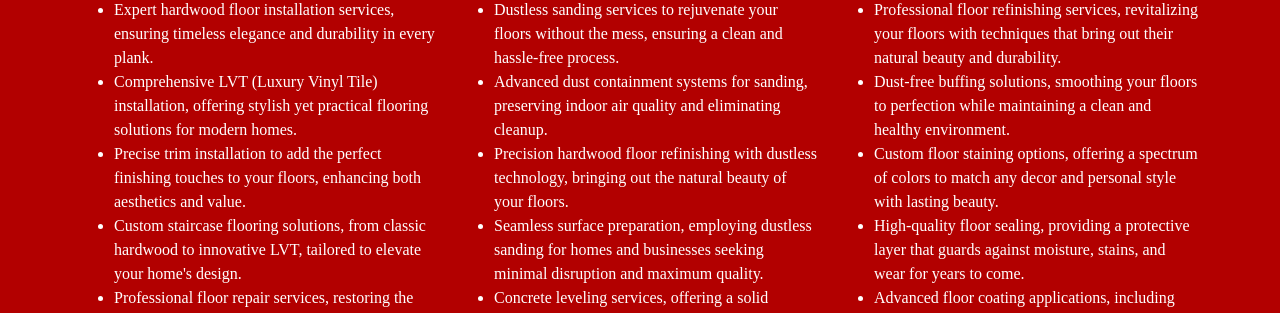
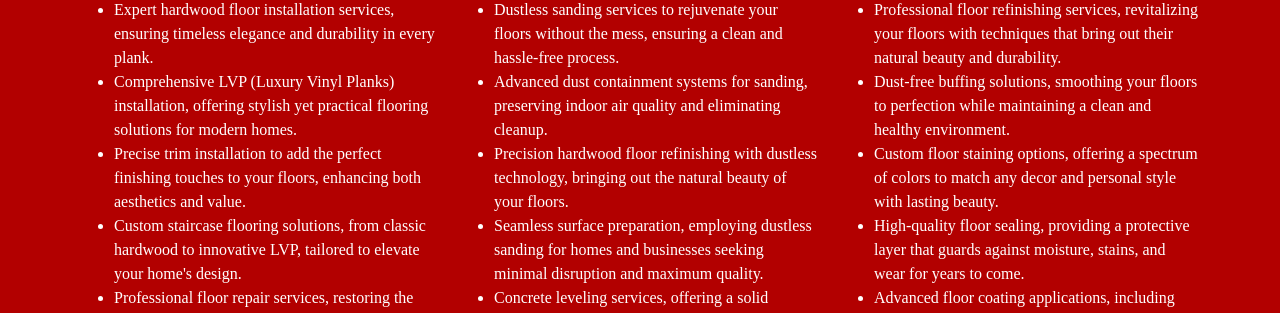
Before and after one commit to J4bush005/affordablehardwoodkc, a React (Create React App) app: page /About-Us in a window 1280 px wide. Shown: the part 628-941 px from the top of the page. Built offline with nearby package versions, Linux system fonts and the light colour scheme.

Commit message:
fixing mistakes

```diff
--- a/src/App.js
+++ b/src/App.js
@@ -25,7 +25,7 @@ function App() {
         <Route path="/Contact-Us" element={<Contact />} />
         <Route path="/Gallery" element={<Gallery />} />
         <Route path="/Classic-Hardwood" element={<Classic />} />
-        <Route path="/Luxury-Vynil-Tile" element={<LVT />} />
+        <Route path="/Luxury-Vynil-Planks" element={<LVT />} />
         <Route path="/Custom-Hardwood-Designs" element={<Custom />} />
         <Route path="/Hardwood-Stairs" element={<Stairs />} />
         <Route path="/Commercial-Projects" element={<Commercial />} />
--- a/src/components/Pages/About/Services.jsx
+++ b/src/components/Pages/About/Services.jsx
@@ -19,13 +19,13 @@ function Services() {
                     Expert hardwood floor installation services, ensuring timeless elegance and durability in every plank.
                   </li>
                   <li>
-                    Comprehensive LVT (Luxury Vinyl Tile) installation, offering stylish yet practical flooring solutions for modern homes.
+                    Comprehensive LVP (Luxury Vinyl Planks) installation, offering stylish yet practical flooring solutions for modern homes.
                   </li>
                   <li>
                     Precise trim installation to add the perfect finishing touches to your floors, enhancing both aesthetics and value.
                   </li>
                   <li>
-                    Custom staircase flooring solutions, from classic hardwood to innovative LVT, tailored to elevate your home's design.
+                    Custom staircase flooring solutions, from classic hardwood to innovative LVP, tailored to elevate your home's design.
                   </li>
                   <li>
                     Professional floor repair services, restoring the beauty and functionality of your flooring with expert care.
--- a/src/components/Pages/Gallery/Choice.jsx
+++ b/src/components/Pages/Gallery/Choice.jsx
@@ -30,7 +30,7 @@ function Choice() {
           </div>
           <div className="col-4">
             <figure className="figure">
-              <Link to={"/Luxury-Vynil-Tile"}>
+              <Link to={"/Luxury-Vynil-Planks"}>
                 <img
                   src={LVTs}
                   alt=""
@@ -39,7 +39,7 @@ function Choice() {
                 />
               </Link>
               <figcaption className="figure-caption fs-3" id="classic-text">
-                Luxury Vynil Tiles
+                Luxury Vinyl Planks
               </figcaption>
             </figure>
           </div>
--- a/src/components/Pages/Gallery/LVT.jsx
+++ b/src/components/Pages/Gallery/LVT.jsx
@@ -13,7 +13,7 @@ import List from './List';
 function LVT() {
   return (
     <div>
-     <div className=" header display-5 mt-4 px-2">Luxury Vynil Tile</div>
+     <div className=" header display-5 mt-4 px-2">Luxury Vinyl Planks</div>
         <List />
         <div id="">
         <div className=" d-flex">
--- a/src/components/Pages/Gallery/List.jsx
+++ b/src/components/Pages/Gallery/List.jsx
@@ -12,8 +12,8 @@ function List() {
               </li>
               <li className="listed-two">|</li>
               <li className="listed-three">
-                <Link to={"/Luxury-Vynil-Tile"} className="sections">
-                  LVT
+                <Link to={"/Luxury-Vynil-Planks"} className="sections">
+                  LVP
                 </Link>
               </li>
               <li className="listed-four">|</li>
--- a/src/components/Pages/Home/Products.jsx
+++ b/src/components/Pages/Home/Products.jsx
@@ -34,7 +34,7 @@ function Products() {
             <img id="picture-size" className="card-img-top" src={LVT} alt="LVT Pic" />
             </Link>
             <div id="body" class="card-body">
-              <h5 id="title" class="card-title text-center fs-5">LVT's</h5>
+              <h5 id="title" class="card-title text-center fs-5">LVP's</h5>
             </div>
           </div>
           </div>
```
